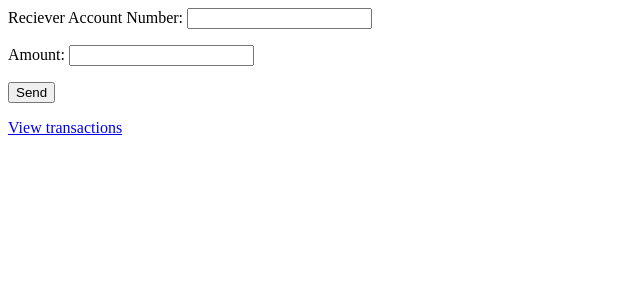
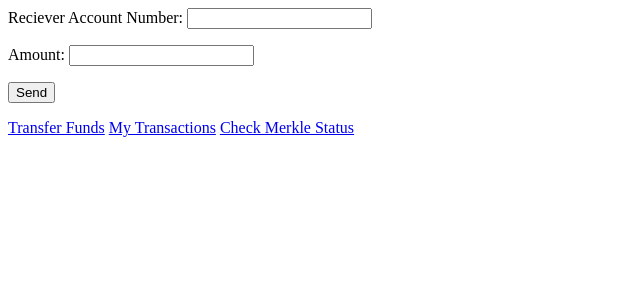
Before and after one commit to Jefmamklyo/djangoSemester4BSsystem, a Django app: page /merkleTree/transfer/ in a window 1280 px wide. Shown: the top 300 px of the page, without its empty margins (0-640 px from the left). Run offline with Django 3.2, Linux system fonts and the light colour scheme; the visitor is signed in with stand-in values (Sample User, id 1); parts of the project's set-up code (start-up, migrations or seed data) failed here and were passed over.

Commit message:
added beter htnml

```diff
--- a/djangoSemester4/merkleTree/templates/merkleTree/merkleStatus.html
+++ b/djangoSemester4/merkleTree/templates/merkleTree/merkleStatus.html
@@ -5,7 +5,9 @@
 
 <body>
     <h2>Chain Integrity Check</h2>
-    <a href="{% url 'transfer' %}">Transfer</a>
+    <a href="{% url 'transfer' %}">Transfer Funds</a>
+    <a href="{% url 'transactionList' %}">My Transactions</a>
+    <a href="{% url 'merkleStatus' %}">Check Merkle Status</a>
     <ul>
         {% for tx, is_valid in results %}
         <li>
--- a/djangoSemester4/merkleTree/templates/merkleTree/transfer.html
+++ b/djangoSemester4/merkleTree/templates/merkleTree/transfer.html
@@ -8,6 +8,8 @@
         {{ form.as_p }}
         <button type="submit">Send</button>
     </form>
-    <a href="{% url 'transactionList' %}">View transactions</a>
+    <a href="{% url 'transfer' %}">Transfer Funds</a>
+    <a href="{% url 'transactionList' %}">My Transactions</a>
+    <a href="{% url 'merkleStatus' %}">Check Merkle Status</a>
 </body>
 </html>
--- a/djangoSemester4/merkleTree/templates/merkleTree/trasactionList.html
+++ b/djangoSemester4/merkleTree/templates/merkleTree/trasactionList.html
@@ -3,8 +3,9 @@
     <title>TRANSACTION LIST</title>
 </head>
 <body>
-    <a href="{% url 'transfer' %}">Transfer</a>
-    <a href="{% url 'merkleStatus' %}">MerkleStatus</a>
+    <a href="{% url 'transfer' %}">Transfer Funds</a>
+    <a href="{% url 'transactionList' %}">My Transactions</a>
+    <a href="{% url 'merkleStatus' %}">Check Merkle Status</a>
     <ul>
         {% for tx in transactions %}
         <li>
```
